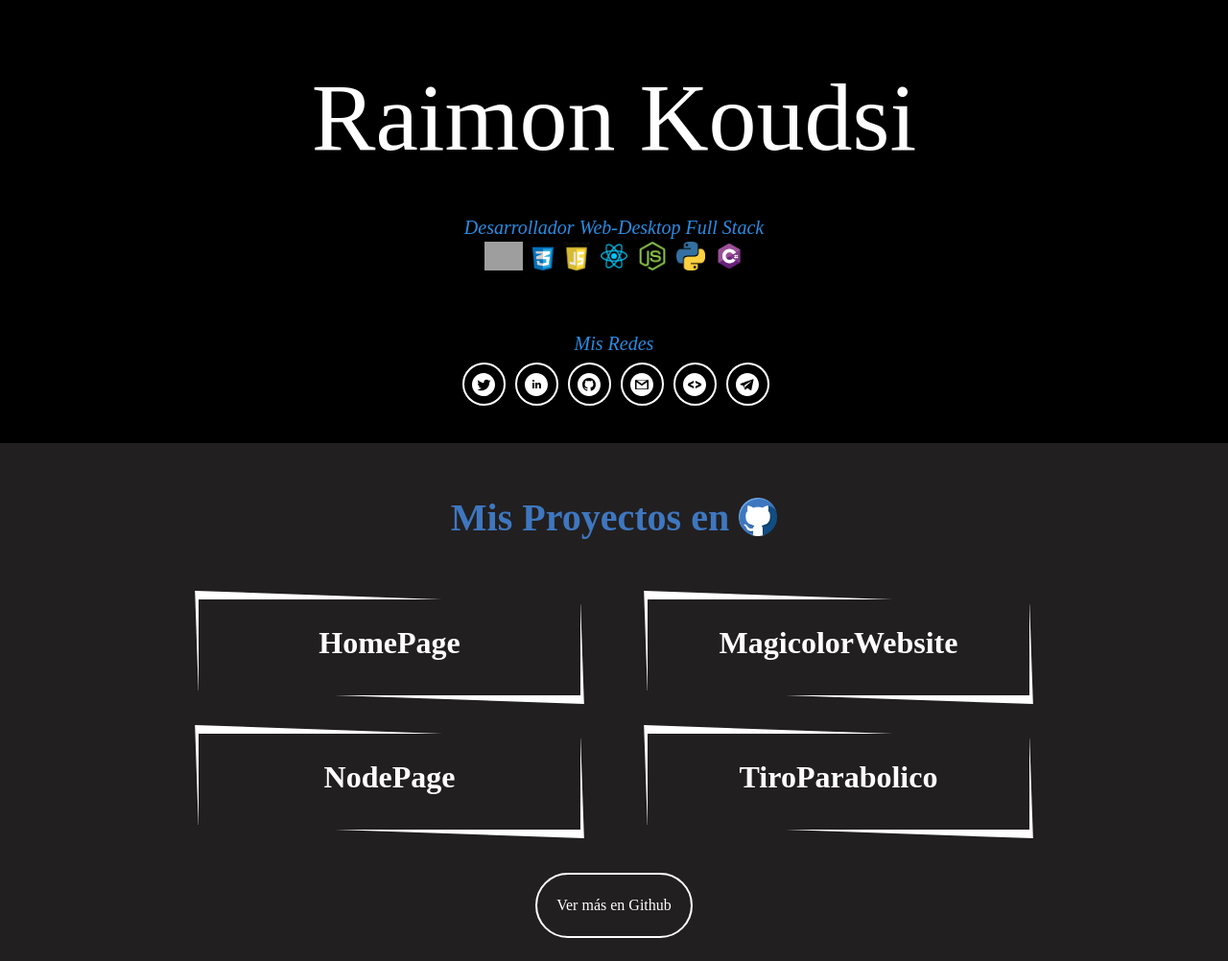
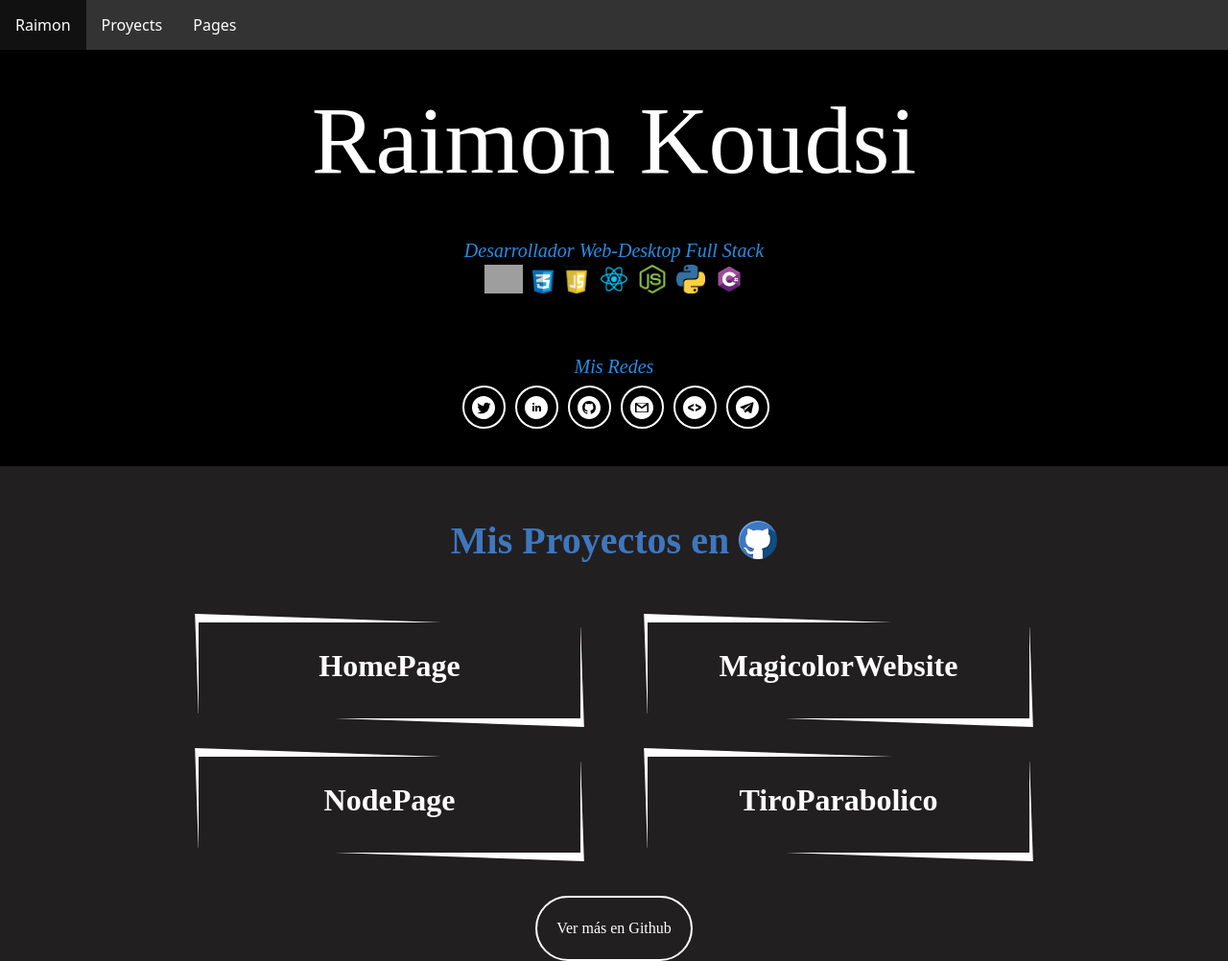
Before and after one commit to Raimonkoudsi/Gatsby-Portafolio, a Gatsby site in the folder mi-web/: page / in a window 1280 px wide. Shown: the whole page at 96% size. Before the commit the page ends 978 px from the top, so only its background shows below. Built offline with nearby package versions, Linux system fonts and the light colour scheme; Gatsby itself is replaced by a stand-in of ours; grey boxes are pictures that could not be loaded.

```diff
--- /dev/null
+++ b/mi-web/src/components/Menu/menu.css
@@ -0,0 +1,30 @@
+.menu {
+    list-style-type: none;
+    margin: 0;
+    padding: 0;
+    overflow: hidden;
+    background-color: #333;
+
+    position: fixed;
+    top: 0;
+    width: 100%;
+
+    z-index: 10;
+  }
+
+.menu li {
+    float: left;
+  }
+
+.menu li a {
+    display: block;
+    color: white;
+    text-align: center;
+    padding: 14px 16px;
+    text-decoration: none;
+  }
+
+  /* Change the link color to #111 (black) on hover */
+.menu li a:hover {
+    background-color: #111;
+  }
--- /dev/null
+++ b/mi-web/src/components/Menu/menu.js
@@ -0,0 +1,16 @@
+import React from "react";
+import "./menu.css";
+
+const Menu = () => {
+
+    return (
+        <ul className="menu">
+            <li><a href="#header">Raimon</a></li>
+            <li><a href="#github">Proyects</a></li>
+            <li><a href="#pages">Pages</a></li>
+        </ul>
+    );
+}
+
+
+export default Menu;
--- a/mi-web/src/components/header.js
+++ b/mi-web/src/components/header.js
@@ -21,6 +21,7 @@
     <header className="header">
         <div className="container mx-auto p-12 max-w-4xl">
             <div className="title-header">
+                <br></br>
                 <h1>
                     <span>R</span>
                     <span>a</span>
--- a/mi-web/src/pages/index.js
+++ b/mi-web/src/pages/index.js
@@ -1,12 +1,20 @@
 import React from "react";
 import Header from '../components/header';
 import Repos from '../components/repos';
+import Menu from '../components/Menu/menu';
 
 export default () => (
 
     <div>
-        <Header />
-        <Repos />
+        <Menu />
+
+        <section id="header">
+            <Header />
+        </section>
+        <section id="github">
+            <Repos />
+        </section>
+
     </div>
 
 )
```
Also changed, not shown: mi-web/src/components/menu.js (deleted, +0 -12 lines).
